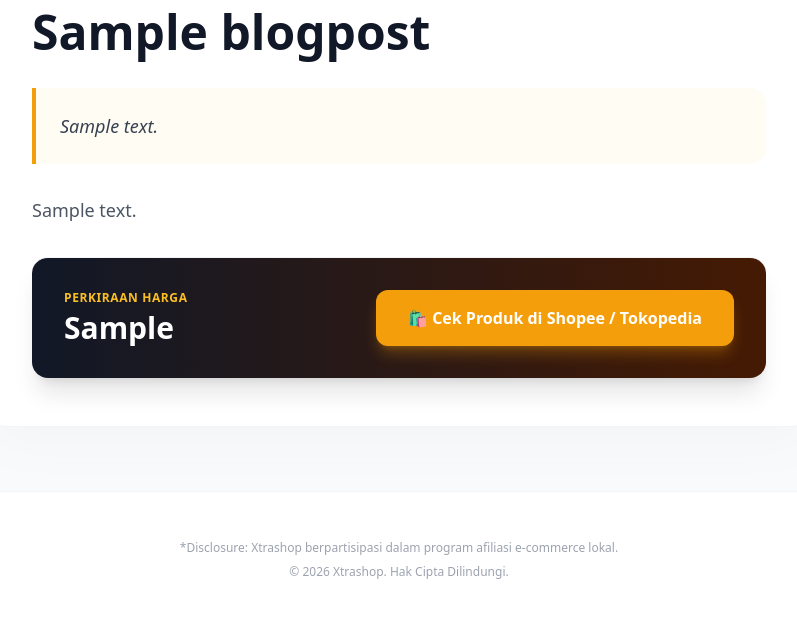
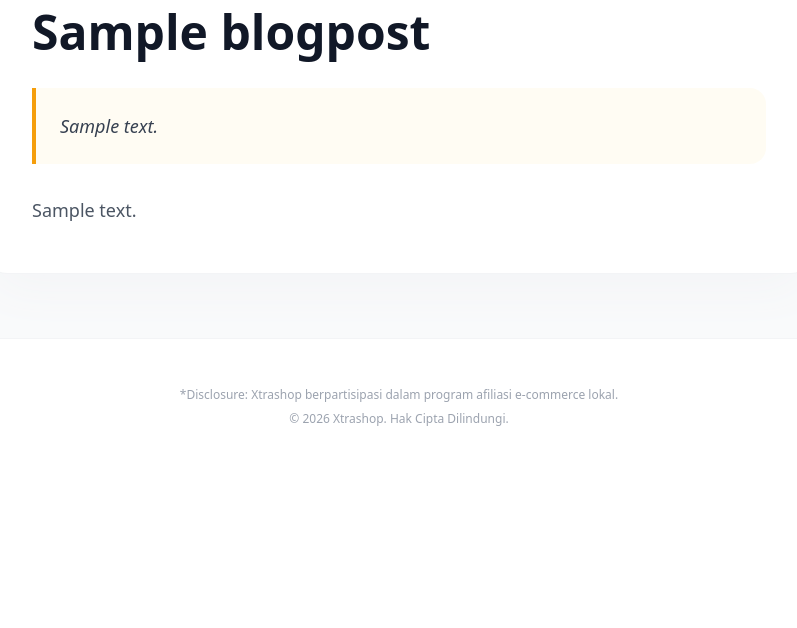
Before and after one commit to mmando933-wq/xtrashop, a Django app: a page that uses shop/templates/shop/blog_detail.html in a window 1280 px wide. Shown: the part 650-1278 px from the top of the page, without its empty margins (241-1038 px from the left). After the commit the page ends 1076 px from the top, so only its background shows below. Run offline with Django 5.2, Linux system fonts and the light colour scheme; tables that the repository leaves empty hold one stand-in row (values such as "Sample post"); grey boxes marked "Sample" are stand-in pictures; some libraries are stand-ins or nearby versions.

Commit message:
bog detail

```diff
--- a/shop/templates/shop/blog_detail.html
+++ b/shop/templates/shop/blog_detail.html
@@ -45,9 +45,11 @@
             </h1>
 
             <!-- Ringkasan Estetis -->
+            {% if post.summary %}
             <div class="bg-amber-50/60 border-l-4 border-amber-500 p-6 rounded-r-2xl text-gray-700 text-base sm:text-lg italic leading-relaxed">
                 <p>{{ post.summary }}</p>
             </div>
+            {% endif %}
 
             <!-- Isi Artikel Lengkap -->
             <div class="prose max-w-none text-gray-600 space-y-6 text-lg leading-relaxed">
@@ -55,15 +57,17 @@
             </div>
 
             <!-- Kotak Aksi Afiliasi Lokal (Shopee/Tokopedia) -->
+            {% if post.affiliate_link %}
             <div class="mt-12 pt-8 border-t border-gray-100 bg-gradient-to-r from-gray-900 to-amber-950 p-8 rounded-2xl text-white flex flex-col sm:flex-row items-center justify-between gap-6 shadow-xl">
                 <div>
                     <span class="text-xs text-amber-400 font-semibold uppercase tracking-wider block mb-1">Perkiraan Harga</span>
-                    <span class="text-3xl font-black text-white">{{ post.price }}</span>
+                    <span class="text-3xl font-black text-white">{% if post.price %}{{ post.price }}{% else %}Cek Harga{% endif %}</span>
                 </div>
-                <a href="{{ post.affiliate_url }}" target="_blank" rel="nofollow noopener" class="w-full sm:w-auto text-center bg-amber-500 hover:bg-amber-600 text-white font-bold py-4 px-8 rounded-xl shadow-lg shadow-amber-500/30 transition-transform transform hover:-translate-y-0.5">
+                <a href="{{ post.affiliate_link }}" target="_blank" rel="nofollow noopener" class="w-full sm:w-auto text-center bg-amber-500 hover:bg-amber-600 text-white font-bold py-4 px-8 rounded-xl shadow-lg shadow-amber-500/30 transition-transform transform hover:-translate-y-0.5">
                     🛍️ Cek Produk di Shopee / Tokopedia
                 </a>
             </div>
+            {% endif %}
 
         </article>
     </main>
```
